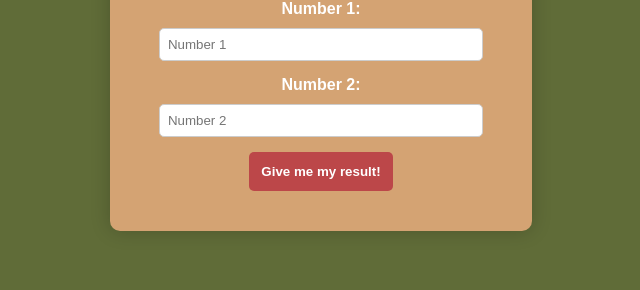
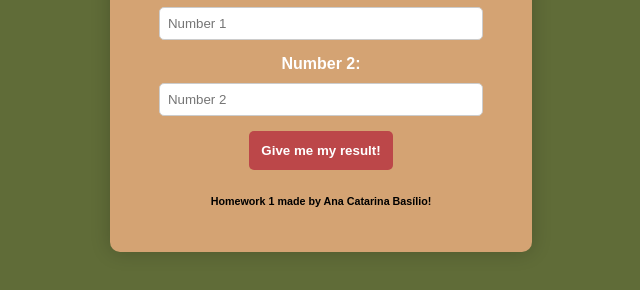
Before and after one commit to Ana-Catarina-Basilio/Summing_Machine, a plain HTML site: page public/index.html in a window 1280 px wide. Shown: the part 334-624 px from the top of the page, without its empty margins (339-979 px from the left). Drawn offline with Linux system fonts and the light colour scheme.

Commit message:
Adding a text with the name of the author
Added a h6 in the HTML with the text "Homework 1 made by Ana Catarina Basílio!" and styled it in the CSS file.

```diff
--- a/public/index.html
+++ b/public/index.html
@@ -21,7 +21,7 @@
             <button onclick="calculateSum()">Give me my result!</button>
 
             <div id="result"></div>
-
+            <h6>Homework 1 made by Ana Catarina Basílio!</h6>
         </div>
     </div>
 
--- a/public/style.css
+++ b/public/style.css
@@ -69,3 +69,9 @@ button:hover {
     color: black;
     font-weight: 800;
 }
+
+h6{
+    text-align: center;
+    color: black;
+    font-weight: bolder;
+}
```
